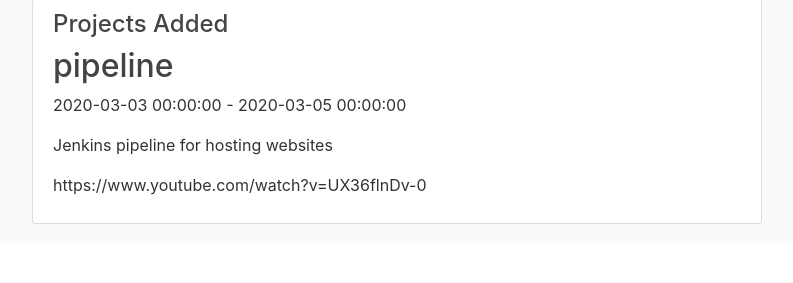
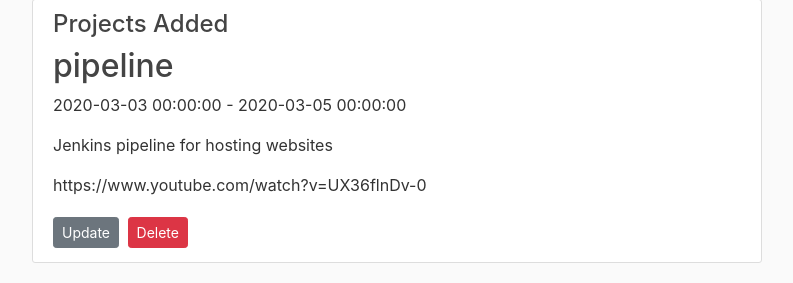
Before and after one commit to javier901/resume-generator, a Flask app: page /resume/new/projects in a window 1280 px wide. Shown: the part 824-1107 px from the top of the page, without its empty margins (53-846 px from the left). Before the commit the page ends 1048 px from the top, so only its background shows below. Run offline with Flask 2, Linux system fonts and the light colour scheme; a user stored in the database is signed in; data comes from the database, SQL or seed files in the repository; both versions use the stored data as it was after the commit; some libraries are stand-ins or nearby versions.

Commit message:
checkpoint 4

```diff
--- a/resume/routes.py
+++ b/resume/routes.py
@@ -284,3 +284,36 @@
     db.session.commit()
     flash('Your experience detail post has been deleted!', 'success')
     return redirect(url_for('postexp'))
+
+
+#Projects
+@app.route("/resume/new/projects/<int:project_id>/update",methods=["GET","POST"])
+def update_pro(project_id):
+    proview = projects.query.get_or_404(project_id)
+
+    form = userpro()
+    if form.validate_on_submit():
+        proview.projectname = form.projectname.data
+        proview.startpro = form.startpro.data
+        proview.endpro = form.endpro.data
+        proview.description = form.description.data
+        proview.url  = form.url.data
+        db.session.commit()
+        flash('Your project details have been updated!', 'success')
+        return redirect(url_for('postprojects'))
+    elif request.method == 'GET':
+        form.projectname.data= proview.projectname
+        form.startpro.data = proview.startpro
+        form.endpro.data =  proview.endpro
+        form.description.data =  proview.description
+        form.url.data = proview.url
+    return render_template("projects.html",title="Update Projects",form=form)
+
+@app.route("/resume/new/projects/<int:project_id>/delete",methods=["GET","POST"])
+def delete_pro(project_id):
+    proview = projects.query.get_or_404(project_id)
+
+    db.session.delete(proview)
+    db.session.commit()
+    flash('Your project detail post has been deleted!', 'success')
+    return redirect(url_for('postprojects'))
--- a/resume/templates/projects.html
+++ b/resume/templates/projects.html
@@ -97,7 +97,7 @@
 
 </div>
 
-{% if proadded %}
+{% if proadded and title == "Projects" %}
 <div class="content-section">
 <h4>Projects Added</h4>
 
@@ -108,6 +108,29 @@
     <p>{{ project.description }}</p>
     <p>{{ project.url }}</p>
 </article>
+<div>
+    <a class="btn btn-secondary btn-sm mt-1 mb-1" href="{{ url_for('update_pro', project_id=project.id) }}">Update</a>
+    <button type="button" class="btn btn-danger btn-sm m-1" data-toggle="modal" data-target="#deleteModal">Delete</button>
+  </div>
+   <!-- Modal -->
+<div class="modal fade" id="deleteModal" tabindex="-1" role="dialog" aria-labelledby="deleteModalLabel" aria-hidden="true">
+<div class="modal-dialog" role="document">
+<div class="modal-content">
+<div class="modal-header">
+  <h5 class="modal-title" id="deleteModalLabel">Delete Post?</h5>
+  <button type="button" class="close" data-dismiss="modal" aria-label="Close">
+    <span aria-hidden="true">&times;</span>
+  </button>
+</div>
+<div class="modal-footer">
+  <button type="button" class="btn btn-secondary" data-dismiss="modal">Close</button>
+  <form action="{{ url_for('delete_pro', project_id=project.id) }}" method="POST">
+    <input class="btn btn-danger" type="submit" value="Delete">
+  </form>
+</div>
+</div>
+</div>
+</div>
 
 {% endfor %}
 
```
Also changed, not shown: resume/site.db.
